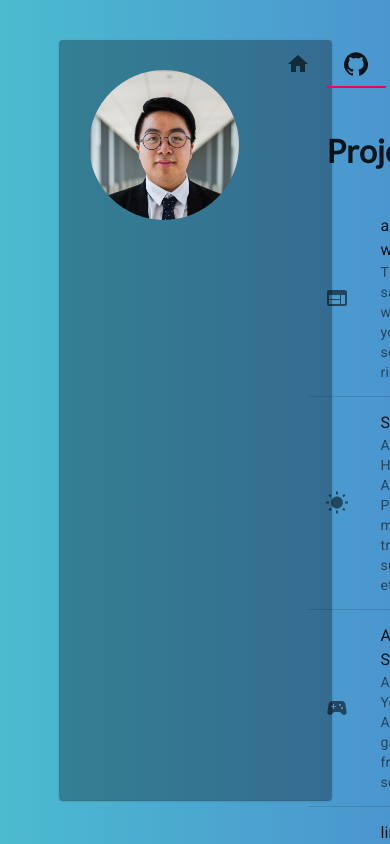
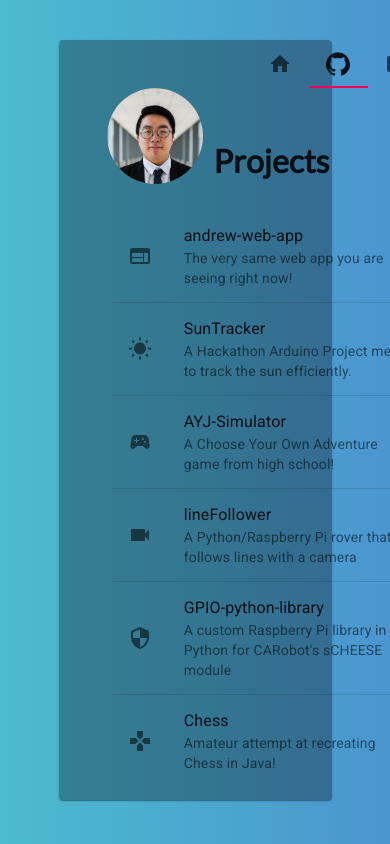
Before and after one commit to andrewhua92/andrew-web-app, a React (Create React App) app: page / in a window 390 px wide. Both pictures are taken after a click on the tab 356 px from the left and 64 px from the top of the page. Built offline with nearby package versions, Linux system fonts and the light colour scheme.

Commit message:
responsive view overhaul pt1

```diff
--- a/src/Contact.js
+++ b/src/Contact.js
@@ -2,8 +2,8 @@ import React, { useState, useEffect } from 'react';
 import {
     MyHeader1,
     SmoothDiv,
+    MyList
 } from './Styled';
-import List from '@material-ui/core/List';
 import ListItem from '@material-ui/core/ListItem';
 import ListItemIcon from '@material-ui/core/ListItemIcon';
 import ListItemText from '@material-ui/core/ListItemText';
@@ -32,7 +32,7 @@ const Contact = () => {
                 Contact Information
             </MyHeader1>
             <div>
-                <List>
+                <MyList>
                     <ListItem>
                         <ListItemIcon>
                             <InboxIcon />
@@ -51,9 +51,9 @@ const Contact = () => {
                         secondary="a5hua@uwaterloo.ca"
                         />
                     </ListItem>
-                </List>
-                <Divider />
-                <List>
+                </MyList>
+                <Divider style={{ maxWidth: '40rem', margin: 'auto'}}/>
+                <MyList>
                     <ListItemLink
                     href="https://www.github.com/andrewhua92/"
                     target="_blank"
@@ -77,7 +77,7 @@ const Contact = () => {
                         secondary="linkedin.com/in/andrew-hua90"
                         />
                     </ListItemLink>
-                </List>
+                </MyList>
             </div>
         </SmoothDiv>
     )
--- a/src/Content.js
+++ b/src/Content.js
@@ -3,7 +3,8 @@ import {
     MyTabs,
     MyTab,
     MyAvatar,
-    ContentDiv
+    ContentDiv,
+    HeaderContentDiv
 } from './Styled'
 import HomeIcon from '@material-ui/icons/Home';
 import GitHubIcon from '@material-ui/icons/GitHub';
@@ -27,7 +28,7 @@ const Content = () => {
     }
     return (
         <div>
-            <ContentDiv style={{width: '90%'}}>
+            <HeaderContentDiv>
                 <MyAvatar alt='Andrew Hua' src={require('./my_face.JPG')}/>
                 <MyTabs
                     value={value}
@@ -43,8 +44,8 @@ const Content = () => {
                         icon={<FolderIcon/>}
                     />
                 </MyTabs>
-            </ContentDiv>
-            <ContentDiv style={{marginLeft: "250px"}}>
+            </HeaderContentDiv>
+            <ContentDiv>
                 {value === 0 ?
                 <Home/>: (value === 1 ?
                 <Github/> :
--- a/src/Github.js
+++ b/src/Github.js
@@ -1,9 +1,9 @@
 import React, { useState, useEffect } from 'react';
 import {
     MyHeader1,
-    SmoothDiv
+    SmoothDiv,
+    MyList
 } from './Styled';
-import List from '@material-ui/core/List';
 import ListItem from '@material-ui/core/ListItem';
 import ListItemIcon from '@material-ui/core/ListItemIcon';
 import ListItemText from '@material-ui/core/ListItemText';
@@ -33,7 +33,7 @@ const Github = () => {
             <MyHeader1>
                Projects
             </MyHeader1>
-            <List>
+            <MyList>
                 <ListItemLink
                 href="https://github.com/andrewhua92/andrew-web-app/"
                 target="_blank"
@@ -108,7 +108,7 @@ const Github = () => {
                     secondary="Amateur attempt at recreating Chess in Java!"
                     />
                 </ListItemLink>
-            </List>
+            </MyList>
         </SmoothDiv>
     )
 }
--- a/src/Styled.js
+++ b/src/Styled.js
@@ -2,7 +2,8 @@ import styled, { keyframes } from 'styled-components';
 import Paper from '@material-ui/core/Paper';
 import Tabs from '@material-ui/core/Tabs';
 import Tab from '@material-ui/core/Tab';
-import Avatar from '@material-ui/core/Avatar'
+import Avatar from '@material-ui/core/Avatar';
+import List from '@material-ui/core/List';
 
 import "fontsource-lato";
 import "fontsource-roboto";
@@ -32,12 +33,12 @@ export const Background = styled.div`
 `;
 
 export const MyPaper = styled(Paper)`
-    display: flex;
-    width: 70vw;
-    height: 90vh;
-    margin: auto;
-    margin-top: 40px;
     && {
+        display: flex;
+        width: 70vw;
+        height: 90vh;
+        margin: auto;
+        margin-top: 40px;
         background: rgba(0,0,0,0.3);
     }
 `;
@@ -60,22 +61,22 @@ export const MyTab = styled(Tab)`
 
 export const MyAvatar = styled(Avatar)`
     && {
-        height: 150px;
-        width: 150px;
-        margin: 30px;
+        height: 6rem;
+        width: 6rem;
+        margin: 3rem;
     }
 `;
 
 export const MyHeader1 = styled.h1`
     width:100%;
     text-align: center;
-
+    font-size: 1.7      rem;
     font-family: 'Lato', sans-serif;
 
 `;
 
 export const MyParagraph = styled.p`
-    font-size: 1.3em;
+    font-size: 1.3rem;
     font-family: 'Lato', sans-serif;
 `;
 
@@ -84,10 +85,15 @@ export const FlexDiv = styled.div`
     width:100%;
 `;
 
+export const HeaderContentDiv = styled.div`
+    display: flex;
+    height: 5rem;
+    width: 90%;
+`;
+
 export const ContentDiv = styled.div`
-    display:flex;
-    height: 70px;
-
+    display: flex;
+    height: 7rem;
 `;
 
 const fadeIn = keyframes`
@@ -114,8 +120,16 @@ const fadeOut = keyframes`
 // https://stackoverflow.com/questions/11679567/using-css-for-a-fade-in-effect-on-page-load
 export const SmoothDiv = styled.div`
     width: 75%;
+    margin: auto;
     visibility: ${props => props.out ? 'hidden' : 'visible'};
     animation: ${props => props.out ? fadeOut : fadeIn} 1s linear;
     transition: visibility 1s linear;
 
-`
+`;
+
+export const MyList = styled(List)`
+    &&{
+        max-width: 40rem;
+        margin: auto;
+    }
+`;
```
